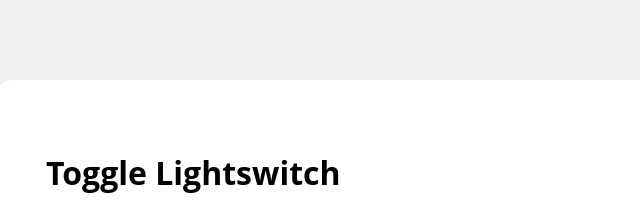
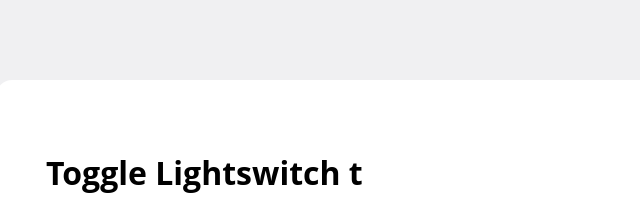
Before and after one commit to Machative/Machative.github.io, a plain HTML site: page light.html in a window 1280 px wide. Shown: the top 213 px of the page, 294-934 px from the left. Drawn offline with Linux system fonts and the light colour scheme.

Commit message:
Update light.html

```diff
--- a/light.html
+++ b/light.html
@@ -44,7 +44,7 @@
 
 <body>
 	<div>
-		<h1>Toggle Lightswitch</h1>
+		<h1>Toggle Lightswitch t</h1>
 		<h2 id="status">ON</h2>
 		<button id="toggle">Toggle</button>
 	</div>
```
